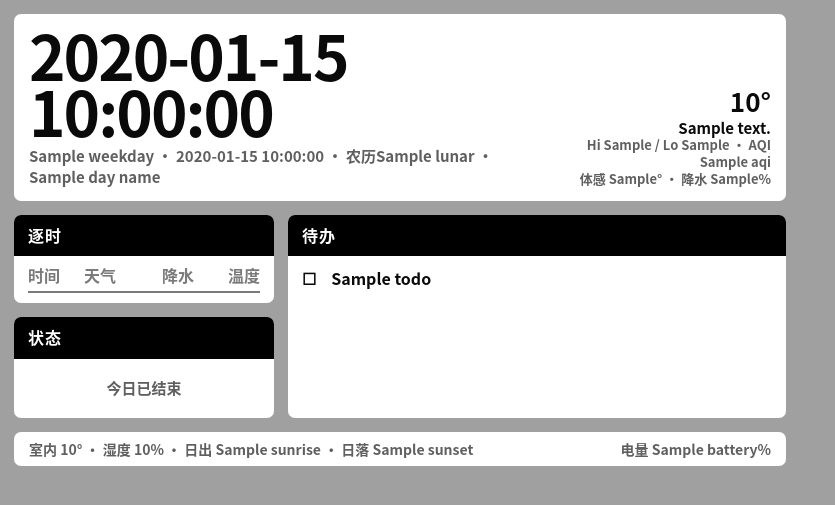
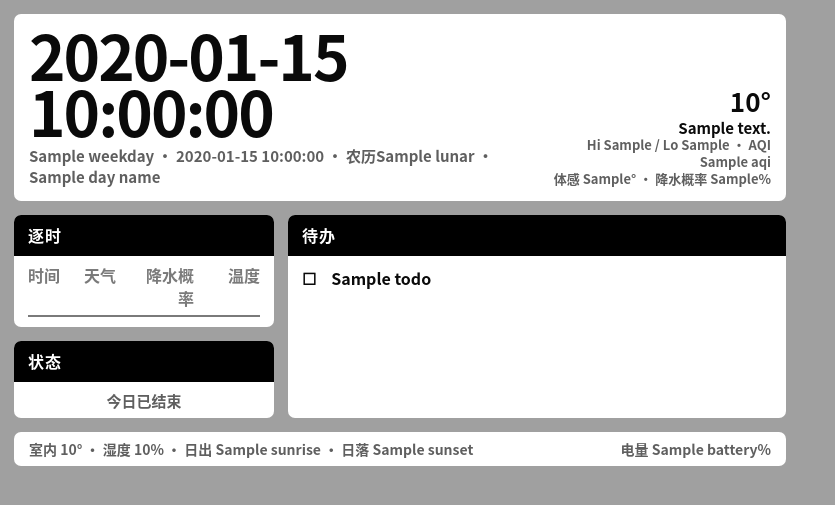
Before and after one commit to WangZhiYao/eink-dashboard, a FastAPI app: template templates/dashboard.html in a window 1280 px wide. Shown: the top 505 px of the page, without its empty margins (0-835 px from the left). Run offline with FastAPI, Linux system fonts and the light colour scheme; the template is opened without the code that fills it: most values are stand-ins (such as "Sample title", 1, 10 or a date in 2020); parts of the project's set-up code (start-up, migrations or seed data) failed here and were passed over.

Commit message:
fix(weather): update precipitation terminology for clarity
Signed-off-by: 339 <339@339.im>

```diff
--- a/templates/dashboard.html
+++ b/templates/dashboard.html
@@ -55,7 +55,7 @@
         <div class="wx-temp num">{{ wx_icon_svg(weather.current.icon) | safe }} {{ weather.current.temp if weather.current.temp is not none else '—' }}°</div>
         <div style="font-size:15px;">{{ weather.current.text }}</div>
         <div class="gray num" style="font-size:13px;">Hi {{ weather.hi if weather.hi is not none else '—' }} / Lo {{ weather.lo if weather.lo is not none else '—' }} · AQI {{ weather.aqi if weather.aqi is not none else '—' }}</div>
-        <div class="gray" style="font-size:13px;">体感 <span class="num">{{ weather.current.feels_like if weather.current.feels_like is not none else '—' }}°</span> · 降水 <span class="num">{{ weather.rain_chance if weather.rain_chance is not none else '—' }}%</span></div>
+        <div class="gray" style="font-size:13px;">体感 <span class="num">{{ weather.current.feels_like if weather.current.feels_like is not none else '—' }}°</span> · 降水概率 <span class="num">{{ weather.rain_chance if weather.rain_chance is not none else '—' }}%</span></div>
       </div>
     </div>
   </div>
@@ -70,7 +70,7 @@
           <div class="hrow hhead">
             <span class="htime">时间</span>
             <span class="hcond">天气</span>
-            <span class="hpop">降水</span>
+            <span class="hpop">降水概率</span>
             <span class="htemp">温度</span>
           </div>
           {% for h in weather.hourly[1:4] %}
```
